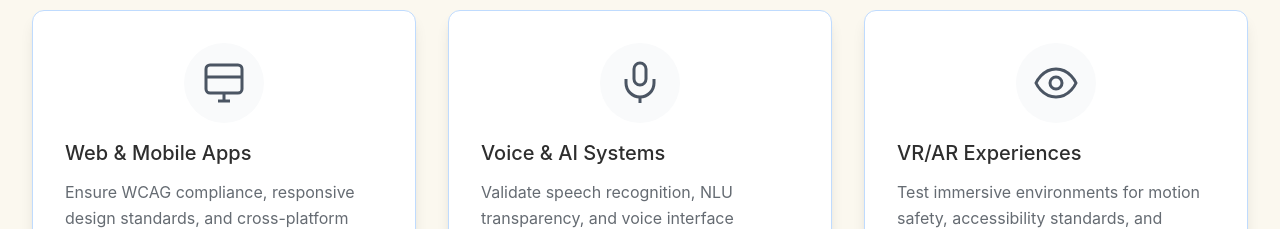
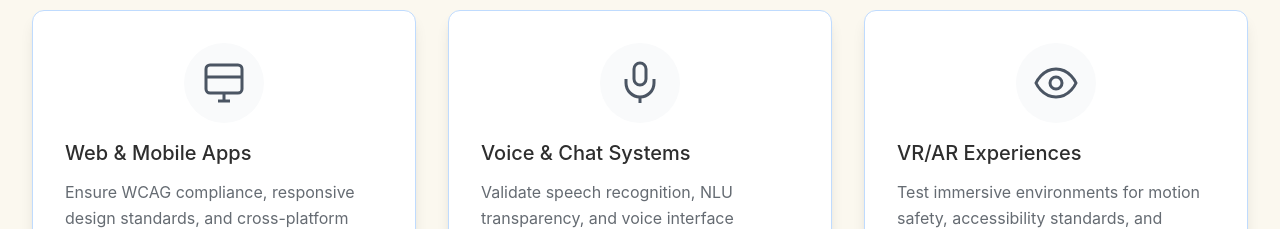
Before and after one commit to frederikgoossens/morrowbound, a React (Vite) app: page / in a window 1280 px wide. Shown: the part 1060-1289 px from the top of the page. Built offline with nearby package versions, Linux system fonts and the light colour scheme.

Commit message:
Refactor: Change "Voice & AI Systems"
Update the title of the coverage area to "Voice & Chat Systems".

```diff
--- a/src/components/CoverageSection.tsx
+++ b/src/components/CoverageSection.tsx
@@ -1,4 +1,3 @@
-
 import React from 'react';
 
 const CoverageSection = () => {
@@ -27,7 +26,7 @@ const CoverageSection = () => {
           </svg>
         </div>
       ),
-      title: 'Voice & AI Systems',
+      title: 'Voice & Chat Systems',
       description: 'Validate speech recognition, NLU transparency, and voice interface accessibility across diverse user populations.'
     },
     {
```
